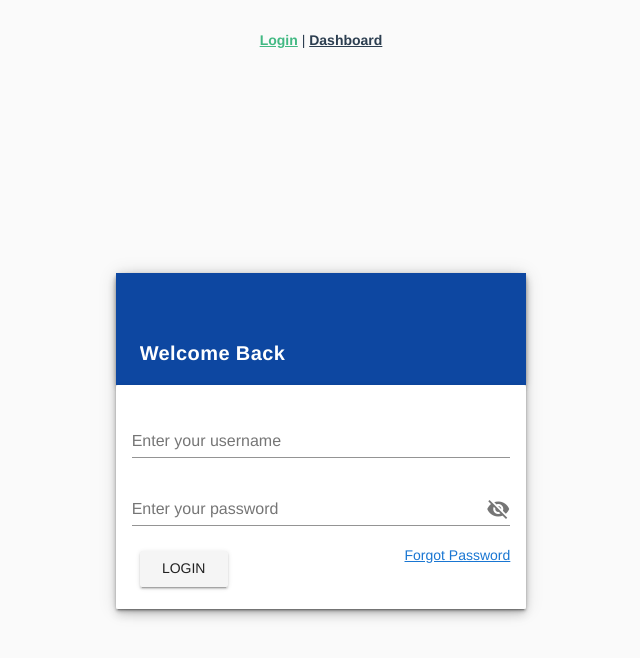
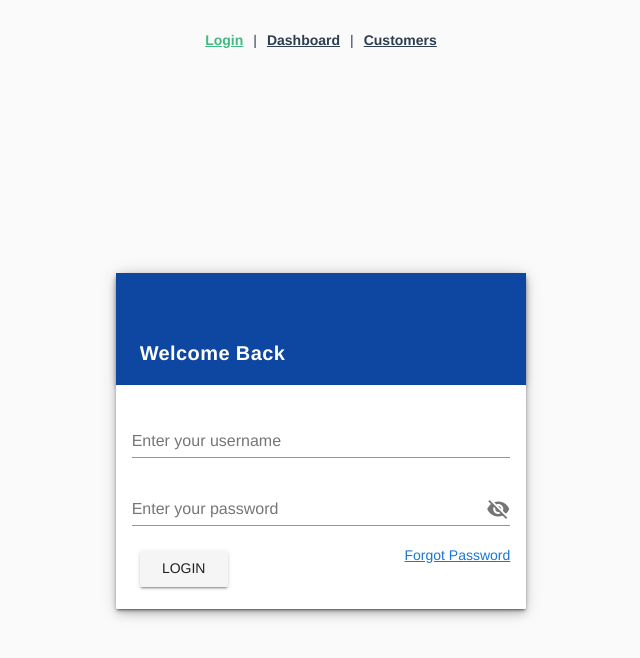
Before and after one commit to rohanb3/xyz-vsp-web, a Vue app: page /login in a window 1280 px wide. Shown: the top 658 px of the page, without its empty margins (319-959 px from the left). Built offline with nearby package versions, Linux system fonts and the light colour scheme.

Commit message:
customers list1

```diff
--- a/src/App.vue
+++ b/src/App.vue
@@ -1,10 +1,13 @@
 <template>
   <v-app id="app">
     <div id="nav">
-      <router-link to="/login" active>Login</router-link> |
+      <router-link to="/login" active>Login</router-link>
+      <span>|</span>
       <router-link to="/dashboard">Dashboard</router-link>
+      <span>|</span>
+      <router-link to="/customers">Customers</router-link>
     </div>
-    <router-view />
+    <router-view/>
   </v-app>
 </template>
 
@@ -19,6 +22,8 @@
 #nav {
   padding: 30px;
   a {
+    padding-left: 10px;
+    padding-right: 10px;
     font-weight: bold;
     color: #2c3e50;
     &.router-link-exact-active {
--- a/src/router/index.js
+++ b/src/router/index.js
@@ -3,6 +3,7 @@ import Router from 'vue-router';
 
 import Login from '@/views/Login';
 import Dashboard from '@/views/Dashboard';
+import CustomersList from '@/views/CustomersList';
 
 Vue.use(Router);
 
@@ -20,5 +21,10 @@ export default new Router({
       name: 'dashboard',
       component: Dashboard,
     },
+    {
+      path: '/customers',
+      name: 'customers',
+      component: CustomersList,
+    },
   ],
 });
--- /dev/null
+++ b/src/views/CustomersList.vue
@@ -0,0 +1,6 @@
+<template>
+  <div/>
+</template>
+
+<style lang="scss" scoped>
+</style>
--- a/src/views/Login/index.vue
+++ b/src/views/Login.vue
@@ -46,6 +46,41 @@
   </v-container>
 </template>
 
+<script>
+import { login } from '@/services/repository';
 
-<script src="./Login.js"/>
-<style scoped lang="scss" src="./Login.scss"/>
+export default {
+  name: 'Login',
+  data() {
+    return {
+      valid: false,
+      snackbar: false,
+      e1: false,
+      password: '',
+      passwordRules: [v => !!v || this.$t('Password is required')],
+      userName: '',
+      userNameRules: [v => !!v || this.$t('Username is required')],
+    };
+  },
+  methods: {
+    async submit() {
+      if (this.$refs.form.validate()) {
+        const { userName, password } = this;
+        const response = await login(userName, password);
+
+        if (response === 'OK') {
+          this.$router.push({ name: 'dashboard', params: { userName } });
+        } else {
+          this.snackbar = true;
+        }
+      }
+    },
+    clear() {
+      this.$refs.form.reset();
+    },
+  },
+};
+</script>
+
+<style scoped lang="scss">
+</style>
--- a/src/views/Login/Login.js
+++ /dev/null
@@ -1,33 +0,0 @@
-import { login } from '@/services/repository';
-
-export default {
-  name: 'Login',
-  data() {
-    return {
-      valid: false,
-      snackbar: false,
-      e1: false,
-      password: '',
-      passwordRules: [v => !!v || this.$t('Password is required')],
-      userName: '',
-      userNameRules: [v => !!v || this.$t('Username is required')],
-    };
-  },
-  methods: {
-    async submit() {
-      if (this.$refs.form.validate()) {
-        const { userName, password } = this;
-        const response = await login(userName, password);
-
-        if (response === 'OK') {
-          this.$router.push({ name: 'dashboard', params: { userName } });
-        } else {
-          this.snackbar = true;
-        }
-      }
-    },
-    clear() {
-      this.$refs.form.reset();
-    },
-  },
-};
```
Also changed, not shown: src/views/Login/Login.scss (deleted).
